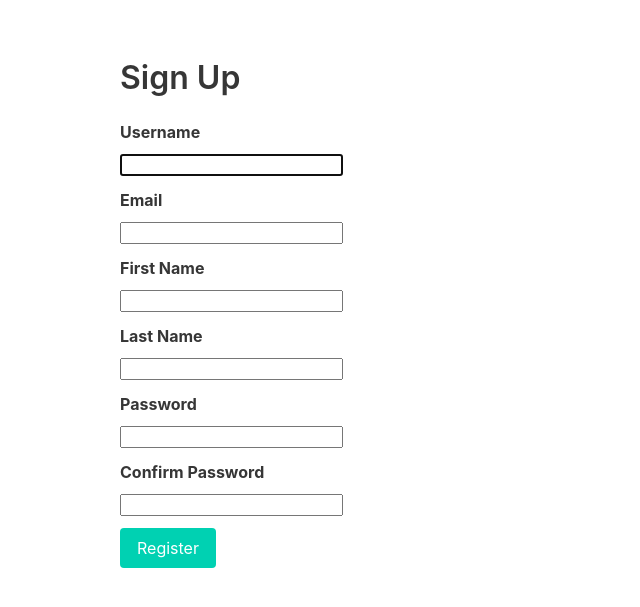
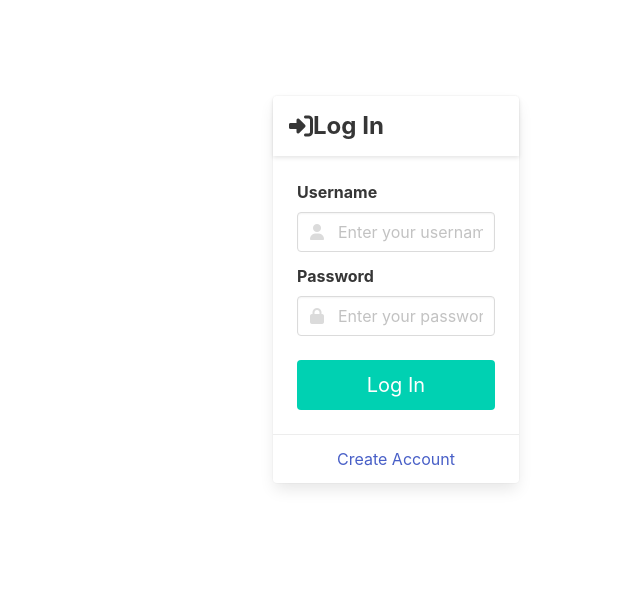
Before and after one commit to ar-sql/ISCG7420_Assignment1_2025, a Django app: page /register/ in a window 1280 px wide. Shown: the part 52-659 px from the top of the page, without its empty margins (244-884 px from the left). Run offline with Django 5.2, Linux system fonts and the light colour scheme; some libraries are stand-ins or nearby versions.

Commit message:
Redesign login template with Bulma card layout and icons

```diff
--- a/templates/registration/register.html
+++ b/templates/registration/register.html
@@ -1,39 +1,83 @@
 {% extends 'base.html' %}
-{% block title %}Register{% endblock %}
+{% block title %}Login{% endblock %}
+
 {% block content %}
-  <div class="column is-half is-offset-one-quarter">
-    <h1 class="title">Sign Up</h1>
-    <form method="post">
+<section class="section login-background">
+  <div class="container">
+    <div class="columns is-centered">
+      <div class="column is-5-tablet is-4-desktop is-3-widescreen">
+        <div class="card login-card">
+          <header class="card-header">
+            <p class="card-header-title has-text-centered is-size-4">
+              <span class="icon"><i class="fas fa-sign-in-alt"></i></span>
+              <span>Log In</span>
+            </p>
+          </header>
+          <div class="card-content">
+            <form method="post" novalidate>
               {% csrf_token %}
+              {% if form.non_field_errors %}
+                <div class="notification is-danger">
+                  {{ form.non_field_errors }}
+                </div>
+              {% endif %}
               <div class="field">
-        <label class="label">Username</label>
-        <div class="control">{{ form.username }}</div>
+                <label class="label" for="id_username">Username</label>
+                <div class="control has-icons-left">
+                  <input
+                    class="input"
+                    type="text"
+                    name="username"
+                    id="id_username"
+                    placeholder="Enter your username"
+                    required
+                  />
+                  <span class="icon is-small is-left">
+                    <i class="fas fa-user"></i>
+                  </span>
                 </div>
+                {% if form.username.errors %}
+                  <p class="help is-danger">{{ form.username.errors.0 }}</p>
+                {% endif %}
+              </div>
+
               <div class="field">
-        <label class="label">Email</label>
-        <div class="control">{{ form.email }}</div>
+                <label class="label" for="id_password">Password</label>
+                <div class="control has-icons-left">
+                  <input
+                    class="input"
+                    type="password"
+                    name="password"
+                    id="id_password"
+                    placeholder="Enter your password"
+                    required
+                  />
+                  <span class="icon is-small is-left">
+                    <i class="fas fa-lock"></i>
+                  </span>
                 </div>
-      <div class="field">
-        <label class="label">First Name</label>
-        <div class="control">{{ form.first_name }}</div>
+                {% if form.password.errors %}
+                  <p class="help is-danger">{{ form.password.errors.0 }}</p>
+                {% endif %}
               </div>
-      <div class="field">
-        <label class="label">Last Name</label>
-        <div class="control">{{ form.last_name }}</div>
-      </div>
-      <div class="field">
-        <label class="label">Password</label>
-        <div class="control">{{ form.password1 }}</div>
-      </div>
-      <div class="field">
-        <label class="label">Confirm Password</label>
-        <div class="control">{{ form.password2 }}</div>
-      </div>
-      <div class="field">
+
+              <div class="field mt-5">
                 <div class="control">
-          <button class="button is-primary" type="submit">Register</button>
+                  <button class="button is-primary is-fullwidth is-medium">
+                    Log In
+                  </button>
                 </div>
               </div>
             </form>
           </div>
+          <footer class="card-footer">
+            <a class="card-footer-item" href="{% url 'register' %}">
+              Create Account
+            </a>
+          </footer>
+        </div>
+      </div>
+    </div>
+  </div>
+</section>
 {% endblock %}
```
Lines whose indentation alone changed are shown as unchanged.
